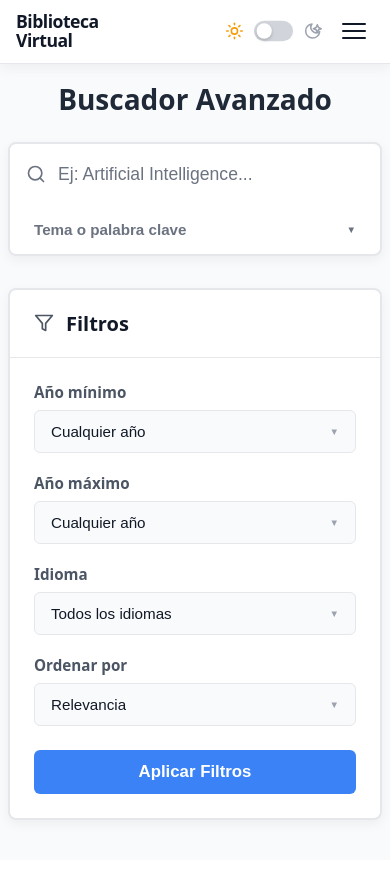
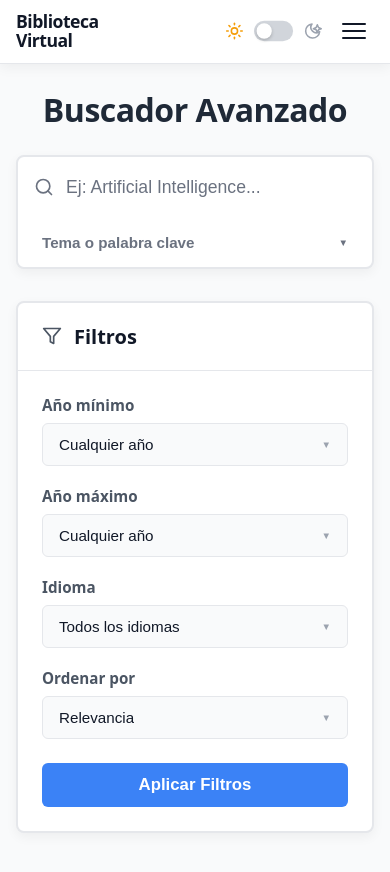
Before and after one commit to David-ZemaP/Biblioteca-virtual, a React (Vite) app: page /buscar in a window 390 px wide. Shown: the top 872 px of the page. Built offline with nearby package versions, Linux system fonts and the light colour scheme.

Commit message:
feat: Mejorando interfaz de busqueda

```diff
--- a/src/pages/Home.scss
+++ b/src/pages/Home.scss
@@ -41,7 +41,7 @@
 }
 
 :root.dark-mode .home-hero h1 {
-  background: linear-gradient(135deg, $color-dark-text-strong, #60a5fa);
+  background: $color-dark-text-strong;
   -webkit-background-clip: text;
   -webkit-text-fill-color: transparent;
   background-clip: text;
--- a/src/pages/Search.scss
+++ b/src/pages/Search.scss
@@ -3,7 +3,7 @@
 
 .search-page-container {
   min-height: calc(100vh - 70px);
-  padding: $space-8 $space-4;
+  padding: $space-10 $space-4;
   background-color: $color-surface-alt;
   transition: background-color 0.3s ease;
 }
@@ -13,15 +13,17 @@
 }
 
 .search-header-section {
-  max-width: $page-width;
-  margin: 0 auto $space-8 auto;
+  max-width: 800px;
+  margin: 0 auto $space-10 auto;
   text-align: center;
 }
 
 .search-header-section h1 {
-  font-size: 2.25rem;
+  font-size: 2.5rem;
+  font-weight: 800;
   margin: 0 0 $space-6 0;
   color: $color-dark-surface;
+  letter-spacing: -0.5px;
   transition: color 0.3s ease;
 }
 
@@ -40,7 +42,8 @@
 .search-sidebar {
   flex: 0 0 300px;
   position: sticky;
-  top: 90px;
+  top: 100px;
+  align-self: flex-start;
 }
 
 .search-results-section {
@@ -49,20 +52,46 @@
 }
 
 .no-results-state {
+  display: flex;
+  flex-direction: column;
+  align-items: center;
+  justify-content: center;
   text-align: center;
-  padding: $space-12;
-  background-color: $color-surface;
+  padding: $space-12 $space-6;
+  background-color: transparent;
+  border: 2px dashed $color-border;
   border-radius: $radius-lg;
-  box-shadow: $shadow-card;
   color: $color-muted;
-  font-size: 1.1rem;
-  transition: background-color 0.3s ease;
+  transition: all 0.3s ease;
+
+  svg {
+    color: #9ca3af;
+    margin-bottom: $space-4;
+  }
+
+  p {
+    font-size: 1.2rem;
+    font-weight: 600;
+    color: $color-dark-surface;
+    margin: 0 0 $space-2 0;
+  }
+
+  span {
+    font-size: 0.95rem;
+  }
 }
 
 :root.dark-mode .no-results-state {
-  background-color: $color-dark-surface;
-  box-shadow: $shadow-card-dark;
+  border-color: $color-dark-border;
   color: $color-dark-muted;
+
+  svg {
+    color: $color-dark-border;
+  }
+
+  p {
+    color: $color-dark-text;
+  }
 }
 
 .books-grid {
@@ -73,7 +102,15 @@
 
 @media (max-width: 768px) {
   .search-page-container {
-    padding: $space-4 $space-2;
+    padding: $space-6 $space-4;
+  }
+
+  .search-header-section {
+    margin-bottom: $space-8;
+  }
+
+  .search-header-section h1 {
+    font-size: 2rem;
   }
 
   .search-layout {
@@ -87,12 +124,16 @@
     position: static;
   }
 
-  .search-header-section h1 {
-    font-size: 1.75rem;
-  }
-
   .books-grid {
     grid-template-columns: repeat(auto-fill, minmax($grid-min-card-mobile, 1fr));
     gap: $space-4;
   }
+
+  .no-results-state {
+    padding: $space-8 $space-4;
+
+    p {
+      font-size: 1.1rem;
+    }
+  }
 }
--- a/src/pages/Search.tsx
+++ b/src/pages/Search.tsx
@@ -87,7 +87,14 @@ export function Search() {
 
           {!isLoading && !error && hasSearched && books.length === 0 && (
             <div className="no-results-state">
-              <p>No se encontraron resultados para tu búsqueda.</p>
+              <svg viewBox="0 0 24 24" width="48" height="48" stroke="currentColor" strokeWidth="1.5" fill="none" strokeLinecap="round" strokeLinejoin="round">
+                <circle cx="11" cy="11" r="8"></circle>
+                <line x1="21" y1="21" x2="16.65" y2="16.65"></line>
+                <line x1="11" y1="8" x2="11" y2="14"></line>
+                <line x1="8" y1="11" x2="14" y2="11"></line>
+              </svg>
+              <p>No encontramos libros que coincidan con tu búsqueda.</p>
+              <span>Intenta con otras palabras clave o ajusta los filtros.</span>
             </div>
           )}
 
```
